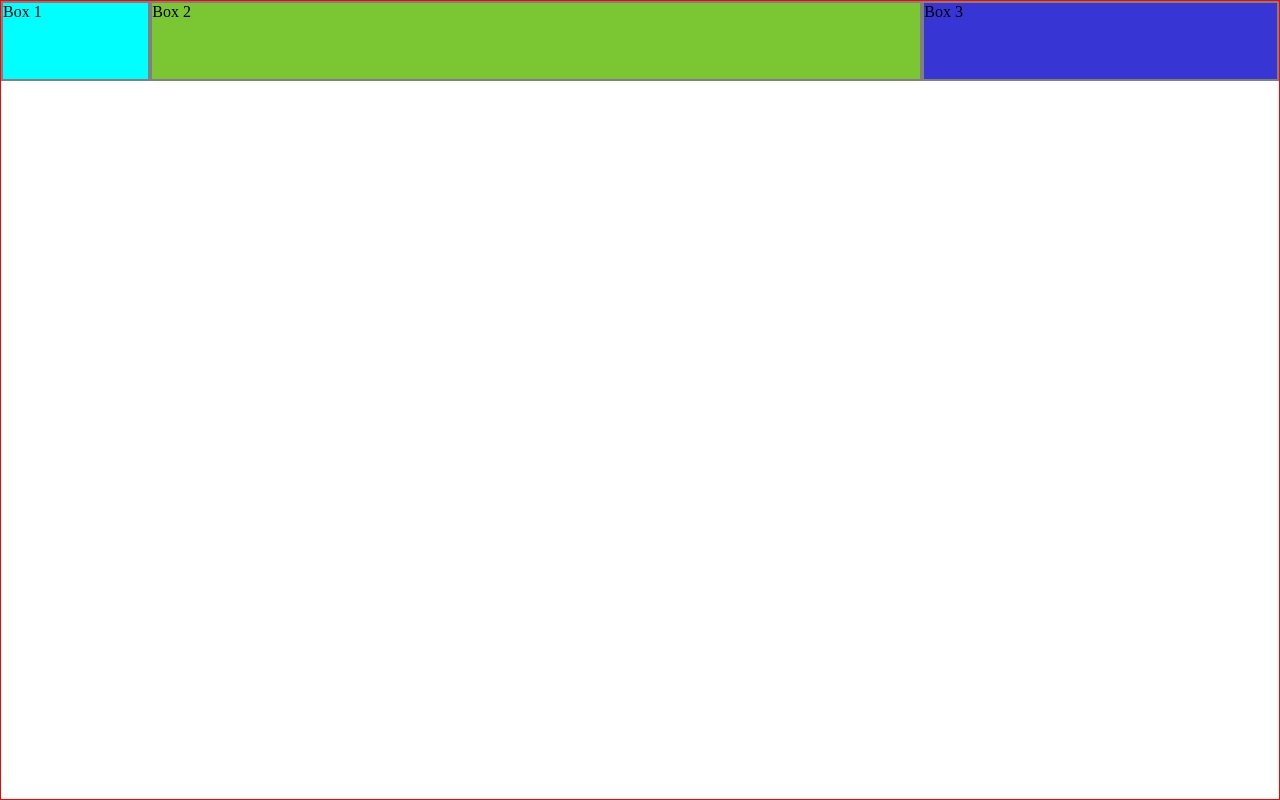
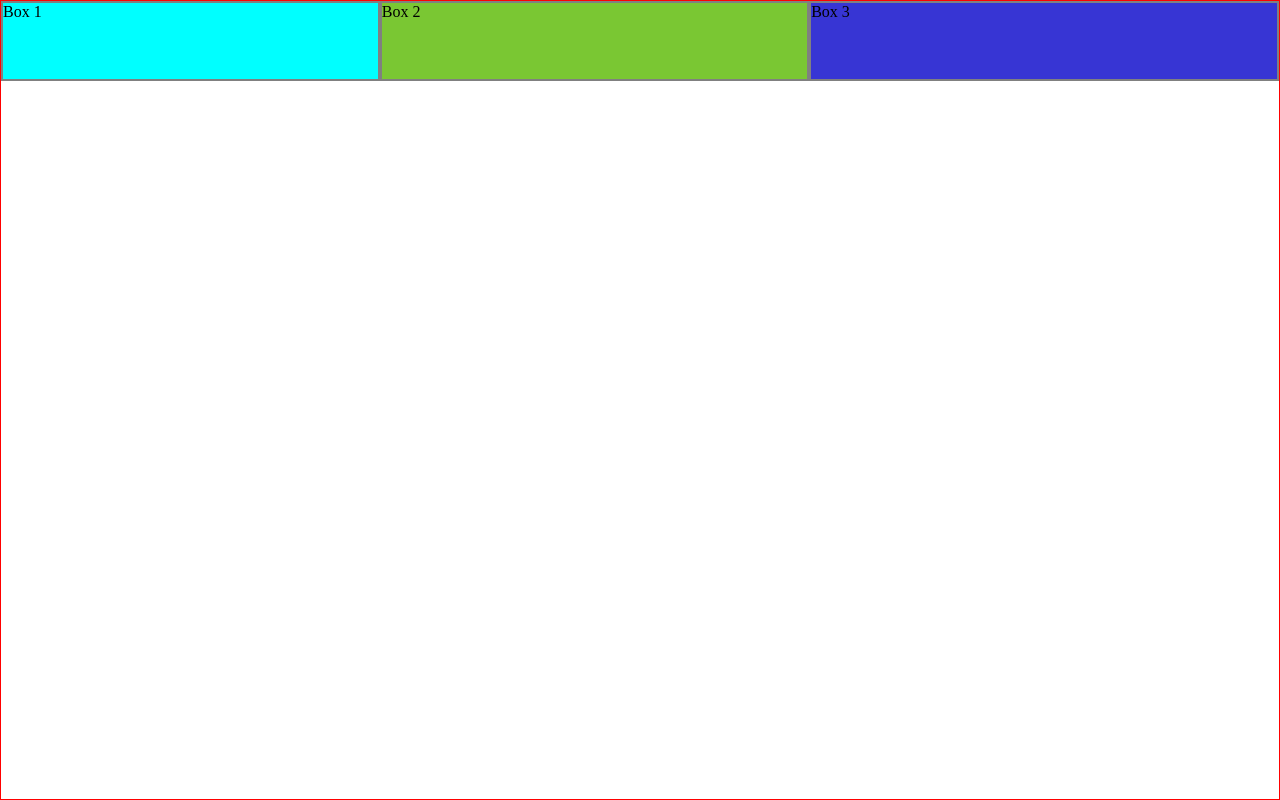
Before and after one commit to Prabhatlodhi/Prog_CSS__code, a plain HTML site: page 06-02-2024/index.html in a window 1280 px wide. Drawn offline with Linux system fonts and the light colour scheme.

Commit message:
07-02-2024

```diff
--- a/06-02-2024/style.css
+++ b/06-02-2024/style.css
@@ -47,14 +47,19 @@
 }
 
 .one {
-  width: 80px;
   height: 80px;
   border: 2px solid grey;
 }
 
+.one{
+  /* flex-basis: 480px;; */
+}
+
 .box1 {
-  background-color: aqua;
-  flex-grow: 1;
+  background-color: #00ffff;
+  /* flex-shrink: 10;
+  flex-grow: 1; */
+  flex: 1 10 480px;
   /* order: 3; */
   /* font-size: 30px; */
   /* text-decoration: underline; */
@@ -62,7 +67,9 @@
 
 .box2 {
   background-color: rgb(122, 199, 51);
-  flex-grow: 10;
+  flex: 5 5 480px;
+  /* flex-shrink: 5; */
+  /* flex-grow: 10; */
   /* order: 2; */
   /* font-size: 15px; */
   /* text-decoration: underline; */
@@ -70,7 +77,9 @@
 
 .box3 {
   background-color: rgb(55, 53, 212);
-  flex-grow: 4;
+  flex: 10 1 480px;
+  /* flex-shrink: 1; */
+  /* flex-grow: 4; */
   /* order: 1; */
   /* font-size: 5px; */
   /* text-decoration: underline; */
--- /dev/null
+++ b/07-02-2024/style.css
@@ -0,0 +1,34 @@
+*{
+    margin: 0;
+    padding: 0;
+    box-sizing: border-box;
+}
+
+.parent{
+    border: 2px solid red;
+    /* height: 100vh; */
+    display: grid;
+    grid-template-columns: 150px 150px 150px 150px;
+    grid-template-rows: 150px 150px;
+    /* gap: 20px; */
+    grid-row-gap: 20px;
+    grid-column-gap: 20px;
+}
+
+.one{
+    border: 1px solid gray;
+    width: 150px;
+    height: 150px;
+}
+
+.box1{
+    background-color: aqua;
+}
+
+.box2{
+    background-color: rgb(113, 226, 69);
+}
+
+.box3{
+    background-color: rgb(238, 159, 75);
+}
```
Also changed, not shown: 07-02-2024/index.html (added, +21 -0 lines), 06-02-2024/Notes.txt, 07-02-2024/Notes.txt (added).
